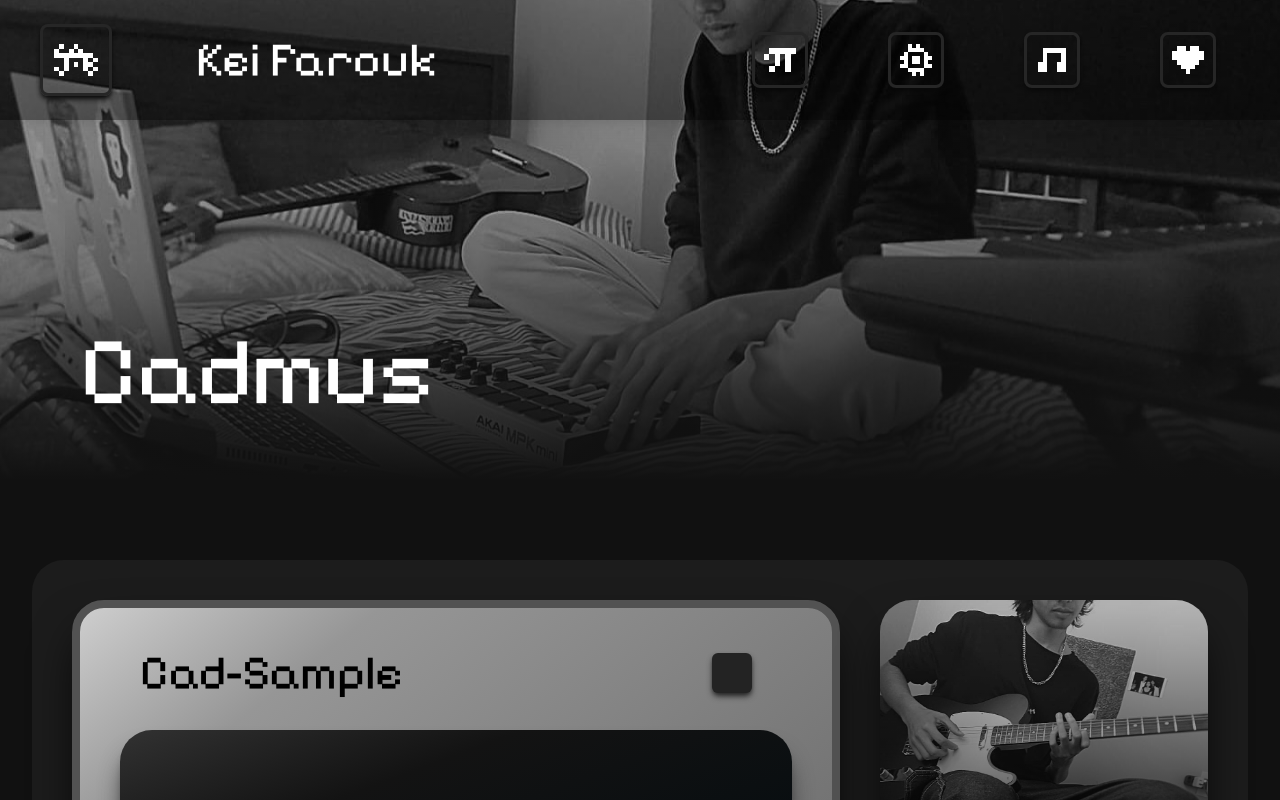
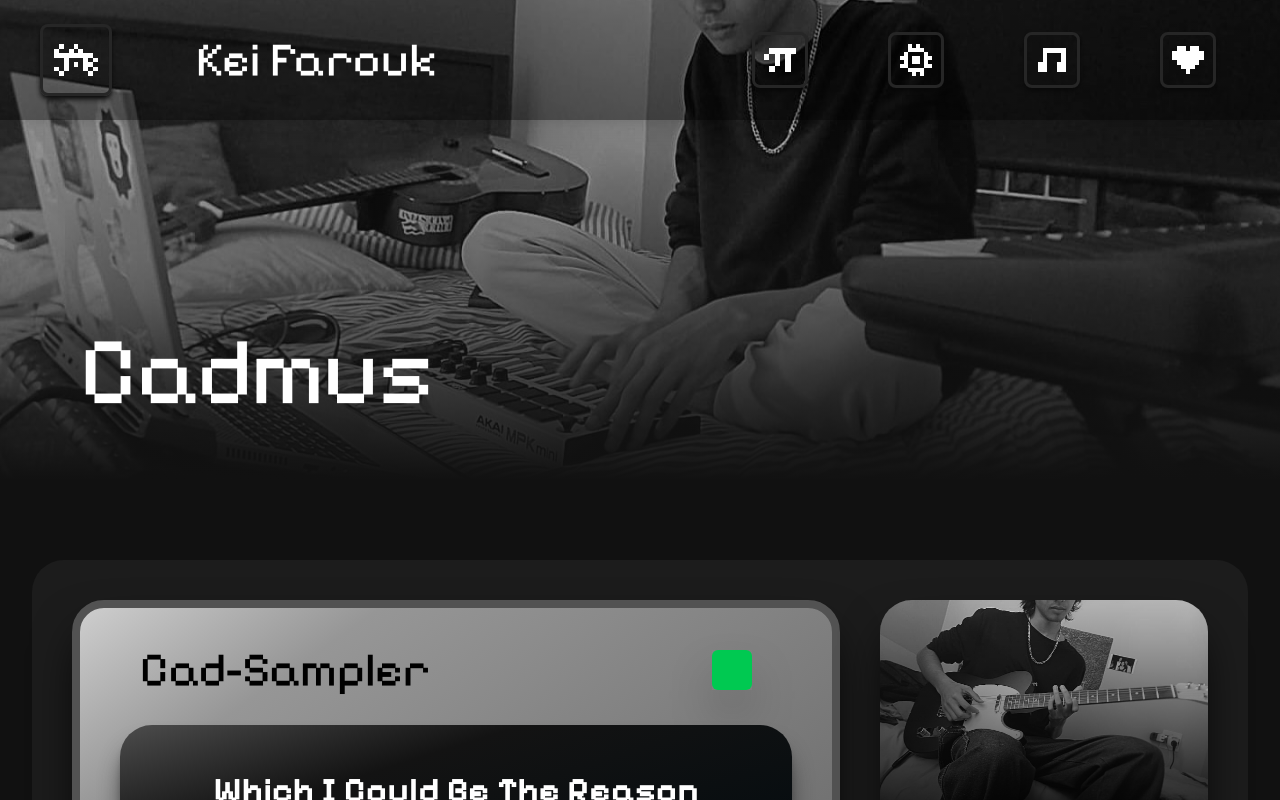
Before and after one commit to CadmusKei/Portfolio, a React (Vite) app: page /Music in a window 1280 px wide. Built offline with nearby package versions, Linux system fonts and the light colour scheme.

Commit message:
Add duration bar to music player

```diff
--- a/src/components/AudioButton.jsx
+++ b/src/components/AudioButton.jsx
@@ -2,9 +2,9 @@ import playIcon from '../assets/Icons/audio/Play.svg'
 
 export default function AudioButton({icon, onClick}) {
     return (
-        <button onClick={onClick} className="flex items-center justify-center w-25 h-25 bg-[#393939] p-3
+        <button onClick={onClick} className="flex items-center justify-center w-25 h-25 bg-[#2c5a8b] p-3
         active:shadow-sm shadow-lg transition-all rounded-2xl shadow-[#111] duration-75 border-8
-         border-[#2f2f2f]">
+         border-[#203e5a]">
                 <img className='w-[90%] h-[90%]' src={icon} alt="" />
         </button>
     );
--- a/src/components/AudioPlayer.jsx
+++ b/src/components/AudioPlayer.jsx
@@ -1,61 +1,47 @@
-
     import { useRef, useEffect, useState } from "react";
 
-    import AudioButton from "./AudioButton"
-    import Title from "./Title"
-    import Text from "./Text"
+    import AudioButton from "./AudioButton";
+    import Title from "./Title";
+    import Text from "./Text";
+    import FlashingHeader from "./FlashingHeader";
 
-    import playIcon from '../assets/Icons/audio/Play.svg'
-    import pauseIcon from '../assets/Icons/audio/Pause.svg'
-    import nextIcon from '../assets/Icons/audio/Next.svg'
-    import lastIcon from '../assets/Icons/audio/Last.svg'
+    import playIcon from '../assets/Icons/audio/Play.svg';
+    import pauseIcon from '../assets/Icons/audio/Pause.svg';
+    import nextIcon from '../assets/Icons/audio/Next.svg';
+    import lastIcon from '../assets/Icons/audio/Last.svg';
 
-    import slowlyPath from '../assets/Demos/Slowly.mp3'
-    import iverPath from '../assets/Demos/Iver.mp3'
-    import wishICouldBePath from '../assets/Demos/Wish I Could Be the Reason Why.mp3'
+    import slowlyPath from '../assets/Demos/Slowly.mp3';
+    import iverPath from '../assets/Demos/Iver.mp3';
+    import wishICouldBePath from '../assets/Demos/Wish I Could Be the Reason Why.mp3';
 
     export default function AudioPlayer() {
 
-        const demoObject = {"Slowly": {Title: "Slowly", Path: slowlyPath},
-                        "Iver": {Title: "Iver", Path: iverPath},
-                        "WishICouldBe": {Title: "Which I Could Be The Reason", Path: wishICouldBePath},
+    const demoArray = [
+        { Title: "Which I Could Be The Reason", Path: wishICouldBePath },
+        { Title: "Slowly", Path: slowlyPath },
+        { Title: "Iver", Path: iverPath },
+    ];
+
+    const [index, setIndex] = useState(0);
+    const [currentTrack, setCurrentTrack] = useState(demoArray[0].Path);
+    const [duration, setDuration] = useState(0);
+    const [currentTime, setCurrentTime] = useState(0);
+    const [hasInteracted, setHasInteracted] = useState(false);
+    const audioRef = useRef(null);
+
+    const playNext = () => setIndex((prev) => (prev + 1) % demoArray.length);
+    const playLast = () => setIndex((prev) => (prev - 1 + demoArray.length) % demoArray.length);
+
+    const toTimeFormat = (seconds) => {
+        const m = Math.floor(seconds / 60);
+        const s = Math.floor(seconds % 60).toString().padStart(2, "0");
+        return `${m}:${s}`;
     };
 
-        const demoArray = [
-            demoObject.Slowly,
-            demoObject.Iver,
-            demoObject.WishICouldBe
-        ];
-
-        let [index, setIndex] = useState(0);
-        const [currentTrack, setCurrentTrack] = useState(null);
-        const audioRef = useRef(null);
-        const [hasInteracted, setHasInteracted] = useState(false);
-
-        function playNext()
-        {
-            if (index < demoArray.length - 1)
-            {
-                setIndex(index + 1);
-            }
-            else
-            {
-                setIndex(0);
-            }
-        }
-
-        function playLast()
-        {
-            if (index > 0)
-            {
-                setIndex(index - 1);
-            }
-            else
-            {
-                setIndex(demoArray.length - 1);
-            }
-
-        }
+    useEffect(() => {
+        setCurrentTrack(demoArray[index].Path);
+        setCurrentTime(0);
+    }, [index]);
 
     useEffect(() => {
         if (!hasInteracted) return;
@@ -63,38 +49,59 @@
     }, [currentTrack, hasInteracted]);
 
     useEffect(() => {
-            setCurrentTrack(demoArray[index].Path);
-        }, [index]);
+        const audio = audioRef.current;
 
+        const handleLoaded = () => setDuration(audio.duration);
+        const handleTimeUpdate = () => setCurrentTime(audio.currentTime);
+
+        audio.addEventListener("loadedmetadata", handleLoaded);
+        audio.addEventListener("timeupdate", handleTimeUpdate);
+
+        return () => {
+        audio.removeEventListener("loadedmetadata", handleLoaded);
+        audio.removeEventListener("timeupdate", handleTimeUpdate);
+        };
+    }, [currentTrack]);
 
     return (
-
-            <div className={`flex flex-col items-center space-y-8 p-10 w-[70%] h-[85%]
-            bg-[#363636] rounded-t-4xl rounded-b-xl border-8 border-[#525252] bg-linear-to-br
-            from-[#cecece] via-[#969696] via-20% to-[#5c5c5c] shadow-2xl shadow-black `}>
+        <div className="flex flex-col items-center space-y-8 p-10 w-[70%] h-[85%]
+                        bg-[#363636] rounded-t-4xl rounded-b-xl border-8 border-[#525252]
+                        bg-linear-to-br from-[#cecece] via-[#969696] via-20% to-[#5c5c5c]
+                        shadow-2xl shadow-black">
 
         <div className="flex items-center justify-between w-full h-[10%] pl-5 pr-10">
-                    <Title name="Cad-Sample" className=" text-black"/>
-                    <div className="w-10 h-10 rounded-md bg-[#232323] shadow-md shadow-[#262626]"></div>
+            <Title name="Cad-Sampler" className="text-black"/>
+            <FlashingHeader/>
         </div>
 
-                <div className="flex items-center justify-center w-full h-[50%] bg-linear-to-br from-[#323232]
-                via-[#131313] via-30% to-[#02090e] rounded-4xl shadow-xl shadow-[#282828]">
+        <div className="flex flex-col items-center justify-center w-full h-[50%]
+                        bg-linear-to-br from-[#4d4d4d] via-[#131313] via-30% to-[#02090e]
+                        rounded-4xl shadow-xl shadow-[#282828] space-y-4">
 
             <audio ref={audioRef} src={currentTrack}></audio>
+
             <Text className="font-bold text-4xl">{demoArray[index].Title}</Text>
+
+            <div className="w-[90%] h-4 bg-gray-600 rounded-full overflow-hidden">
+
+                <div className="h-full w-full bg-[#57a5fd] rounded-full transition-all"
+                    style={{ width: `${(currentTime / duration) * 100 || 0}%` }}></div>
 
             </div>
 
+            <div className="flex justify-between w-[90%] text-white">
+                <Text lassName="">{toTimeFormat(currentTime)}</Text>
+                <Text>{toTimeFormat(duration)}</Text>
+            </div>
+        </div>
+
         <div className="flex items-center justify-around h-[30%] w-[65%]">
-                    <AudioButton onClick={() => playLast()} icon={lastIcon} />
-                    <AudioButton onClick={() => {setHasInteracted(true);audioRef.current.play();}} icon={playIcon}/>
+            <AudioButton onClick={playLast} icon={lastIcon} />
+            <AudioButton onClick={() => { setHasInteracted(true); audioRef.current.play(); }} icon={playIcon}/>
             <AudioButton onClick={() => audioRef.current.pause()} icon={pauseIcon}/>
-                    <AudioButton onClick={() => playNext()} icon={nextIcon}/>
+            <AudioButton onClick={playNext} icon={nextIcon}/>
         </div>
 
         </div>
-
     );
-
     }
--- /dev/null
+++ b/src/components/FlashingHeader.jsx
@@ -0,0 +1,23 @@
+import { useState, useEffect } from "react";
+import Title from "./Title";
+
+export default function FlashingHeader() {
+  const [isBlue, setIsBlue] = useState(false);
+
+  // Toggle every 500ms (0.5s)
+  useEffect(() => {
+    const interval = setInterval(() => {
+      setIsBlue(prev => !prev);
+    }, 1500);
+
+    return () => clearInterval(interval); // Clean up on unmount
+  }, []);
+
+  return (
+
+      <div className="w-10 h-10 shadow-2xl shadow-black">
+          <div className={`w-full h-full rounded-md transition-all
+            duration-900 bg-[#232323] ${isBlue ? " bg-green-500" : "bg-[#131313]"}`}></div>
+      </div>
+  );
+}
--- a/src/pages/Music.jsx
+++ b/src/pages/Music.jsx
@@ -22,9 +22,9 @@ export default function Music() {
                 </div>
 
 
-                <div className="flex flex-col items-center w-full h-400 bg-[#111]">
+                <div className="flex flex-col items-center w-full h-200 bg-[#111]">
 
-                    <div className="mt-20 p-10 space-x-10 flex w-[95%] h-[50%] bg-[#1c1c1c] rounded-4xl">
+                    <div className="mt-20 p-10 space-x-10 flex w-[95%] h-[100%] bg-[#1c1c1c] rounded-4xl">
 
                         <AudioPlayer/>
 
```
Lines whose indentation alone changed are shown as unchanged.
